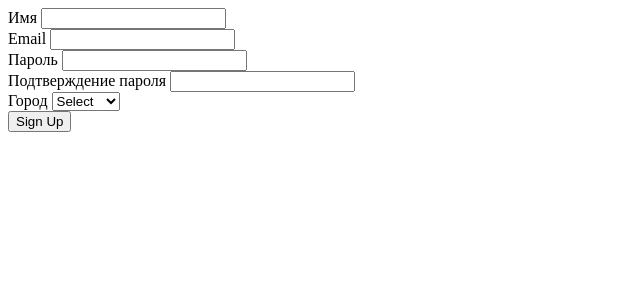
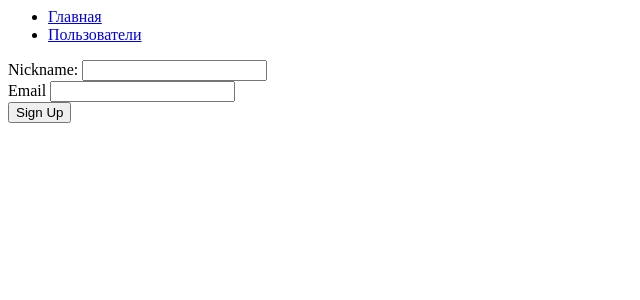
Before and after one commit to NoFate35/hexlet-flask-example, a Flask app: page /users in a window 1280 px wide. Shown: the top 300 px of the page, without its empty margins (0-640 px from the left). Run offline with Flask 3, Linux system fonts and the light colour scheme.

Commit message:
Changes to be committed: 	modified:   app.py 	new file:   data.json 	new file:   templates/users/layout.html 	modified:   templates/users/new.html

```diff
--- a/app.py
+++ b/app.py
@@ -1,6 +1,8 @@
 from flask import Flask, render_template, request, redirect
 
 from data import generate_users
+import json
+import uuid
 
 users = generate_users(100)
 
@@ -14,26 +16,40 @@ def index():
 
 @app.post('/users')
 def users_post():
-    user = request.form.to_dict()
-    #errors = validate(user)
-    errors = {1}
+    user_data = request.form.to_dict()
+    print('user', user_data)
+    errors = validate(user_data)
+    print('errors', errors)
     if errors:
-        return render_template(
-          'users/new.html',
-          user=user,
-          errors=errors
-        )
-    #with open("data.json", "w") as f:
-        #json.dump(user, f)
-    #return redirect('/users', code=302)
+        return render_template('users/new.html',
+                               user=user,
+                               errors=errors
+                               )
+    id = str(uuid.uuid4())
+    print('uuid', id)
+    user = {
+        'id': id,
+        'nickname':user_data['nickname'],
+        'email': user_data['email']
+    }
+    with open("data.json", "a") as f:
+        json.dump(user, f)
+    return redirect('/users', code=302)
 
 @app.get('/users')
 def users_get():
-    user = {'name': '',
+    user = {'nickname': '',
             'email': '',
-            'password': '',
-            'passwordConfirmation': '',
-            'city': ''}
+            }
     errors = {}
     return render_template('users/new.html',
     user=user, errors=errors)
+
+
+def validate(user):
+    errors = {}
+    if not user['nickname']:
+        errors['name'] = "Can't be blank"
+    if not user['email']:
+        errors['email'] = "Can't be blank"
+    return errors
--- /dev/null
+++ b/data.json
@@ -0,0 +1 @@
+{"name": "\u0418\u0432\u0430\u043d \u0421\u043e\u043a\u043e\u043b\u043e\u0432", "email": "vsokol35@mail.ru", "password": "vWp-hqQ-Mc9-tRB", "passwordConfirmation": "vWp-hqQ-Mc9-tRB", "city": "13"}{"name": "jjjjjjjjjjjjj", "email": "iiii@lll", "password": "vWp-hqQ-Mc9-tRB", "passwordConfirmation": "eee", "city": "13"}{"name": "\u0418\u0432\u0430\u043d \u0421\u043e\u043a\u043e\u043b\u043e\u0432", "email": "vsokol35@mail.ru", "password": "Bic-HDk-3F3-eW3", "passwordConfirmation": "kk", "city": "13"}{"name": "\u0418\u0432\u0430\u043d \u0421\u043e\u043a\u043e\u043b\u043e\u0432", "email": "vsokol35@mail.ru", "password": "kk", "passwordConfirmation": "jjk", "city": "399"}{"id": "5b375b81-772a-4e49-85e3-b982d5936384", "name": "\u0418\u0432\u0430\u043d \u0421\u043e\u043a\u043e\u043b\u043e\u0432", "email": "vsokol35@mail.ru"}{"id": "4fad3628-b0bb-4fc0-be0e-48edd6cea750", "nickname": "uuu", "email": "vsokol35@mail.ru"}
--- /dev/null
+++ b/templates/users/layout.html
@@ -0,0 +1,18 @@
+<html lang="en">
+<head>
+    <title>{% block title %}Flask проект{% endblock %}</title>
+</head>
+<body>
+<div id="sidebar">
+    {% block sidebar %}
+        <ul>
+            <li><a href="/">Главная</a></li>
+            <li><a href="/users">Пользователи</a></li>
+        </ul>
+    {% endblock %}
+</div>
+<div id="content">
+    {% block content %}{% endblock %}
+</div>
+</body>
+</html>
--- a/templates/users/new.html
+++ b/templates/users/new.html
@@ -1,50 +1,19 @@
-<form action="/users" method="post">
+{% extends 'users/layout.html'%}
+
+{% block title %}Пользователи{% endblock %}
+{% block content %}
+  <form action="/users" method="post">
+    <div>
+      <label name="nickname">Nickname:
+        <input type="text" name="nickname" required value="{{user['nickname']}}"/>
+      </label>
+  </div>
+
   <div>
-    <label>
-      Имя
-      <input type="text" name="name" value="{{ user.name }}">
-    </label>
-    {% if errors['name'] %}
-      <div>{{ errors['name'] }}</div>
-    {% endif %}
-  </div>
-  <div>
-    <label>
-      Email
-      <input type="email" required name="email" value="{{ user.email }}">
-    </label>
-    {% if errors['email'] %}
-      <div>{{ errors['email'] }}</div>
-    {% endif %}
-    </div>
-  <div>
-    <label>
-      Пароль
-      <input type="password" required name="password" value="{{ user.password }}">
-    </label>
-    {% if errors['password'] %}
-      <div>{{ errors['password'] }}</div>
-    {% endif %}
-    </div>
-  <div>
-    <label>
-      Подтверждение пароля
-      <input type="password" required name="passwordConfirmation" value="{{ user.passwordConfirmation }}">
+    <label name="email">Email
+      <input type="email" required name="email" value="{{user['email']}}"/>
     </label>
   </div>
-  <div>
-    <label>
-      Город
-      <select name="city">
-        <option value="">Select</option>
-        <option {{ 'selected' if city == 3  else '' }} value="3">Москва</option>
-        <option {{ 'selected' if city == 13  else '' }} value="13">Пенза</option>
-        <option {{ 'selected' if city == 399 else '' }} value="399">Томск</option>
-      </select>
-    </label>
-    {% if errors['city'] %}
-      <div>{{ errors['city'] }}</div>
-    {% endif %}
-  </div>
   <input type="submit" value="Sign Up">
-</form>
+  </form>
+{% endblock %}
```
